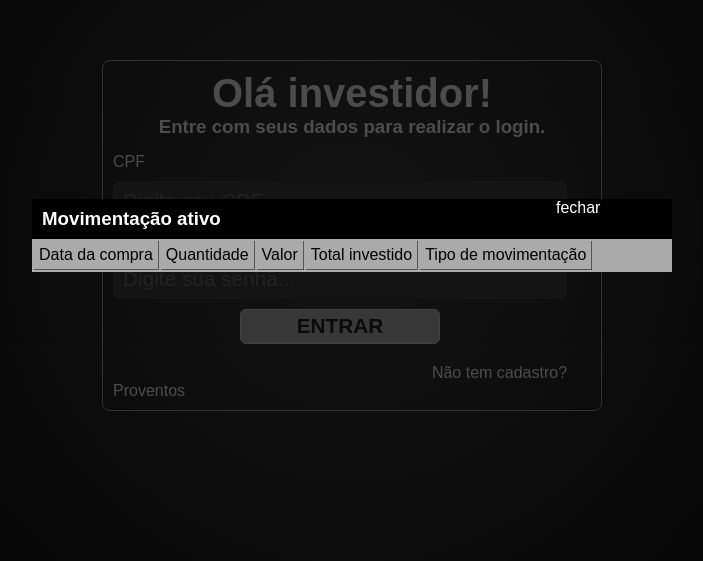
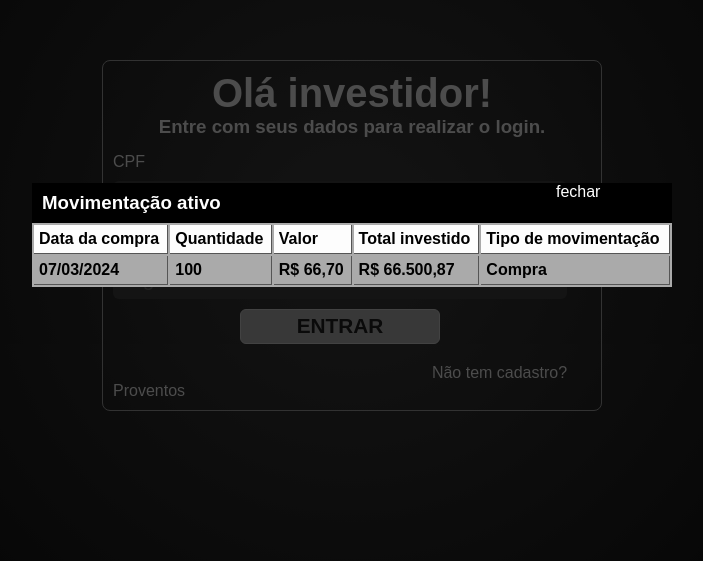
Before and after one commit to guilhermearaujo14/InvestimentoFrontEnd, a React (Vite) app: page / in a window 1280 px wide. Shown: the part 165-726 px from the top of the page, without its empty margins (288-991 px from the left). Built offline with nearby package versions, Linux system fonts and the light colour scheme.

Commit message:
Alteração no popUp de movimentação por ativo.

```diff
--- a/src/components/Modal/MovimentacaoAtivo/index.jsx
+++ b/src/components/Modal/MovimentacaoAtivo/index.jsx
@@ -2,10 +2,14 @@
 
 import { useState } from 'react';
 import './style.css';
+import { tr } from 'date-fns/locale';
 
 export default function MovimentacaoAtivo({ isEnable, ticket }){
 if(isEnable){
-    const [dado, setDados] = useState([]);
+    const [dados, setDados] = useState(
+        [{"DATA_COMPRA": '07/03/2024', "QUANTIDADE": 100, "VALOR": 66.70, "TOTAL_INVESTIDO":66500.87, "TIPO_MOVIMENTACAO": "Compra"}])
+
+        let valorFormatado = new Intl.NumberFormat('pt-BR', {style: 'currency', currency: 'BRL'});
 
     return(
         <div className="container-modal">
@@ -30,6 +34,22 @@ if(isEnable){
                                 <td>Tipo de movimentação</td>
                             </tr>
                         </thead>
+                        <tbody>
+                            {
+                                dados.map((dado)=>{
+                                    return(
+                                        <tr>
+                                            <td>{dado.DATA_COMPRA}</td>
+                                            <td>{dado.QUANTIDADE}</td>
+                                            <td>{valorFormatado.format(dado.VALOR)}</td>
+                                            <td>{valorFormatado.format(dado.TOTAL_INVESTIDO)}</td>
+                                            <td>{dado.TIPO_MOVIMENTACAO}</td>
+                                        </tr>
+                                    )
+                                })
+                            }
+
+                        </tbody>
                     </table>
                 </div>
             </div>
--- a/src/components/Modal/MovimentacaoAtivo/style.css
+++ b/src/components/Modal/MovimentacaoAtivo/style.css
@@ -27,9 +27,20 @@
 .container-table-movimentacao-ativo{
     width: 100%;
 }
-.table-movimentacoes-ativo > thead > tr > td{
+.table-movimentacoes-ativo{
+    width: 100%;
+}
+.table-movimentacoes-ativo > thead > tr > td,
+.table-movimentacoes-ativo > tbody > tr > td{
     padding: 5px;
     border-bottom: 1px solid #555 ;
     border-right: 1px solid #555;
     color: #000;
+    font-weight: 800;
 }
+.table-movimentacoes-ativo > thead > tr > td{
+    background-color: #fdfdfd;
+}
+.table-movimentacoes-ativo > tbody > tr > td{
+
+}
```
